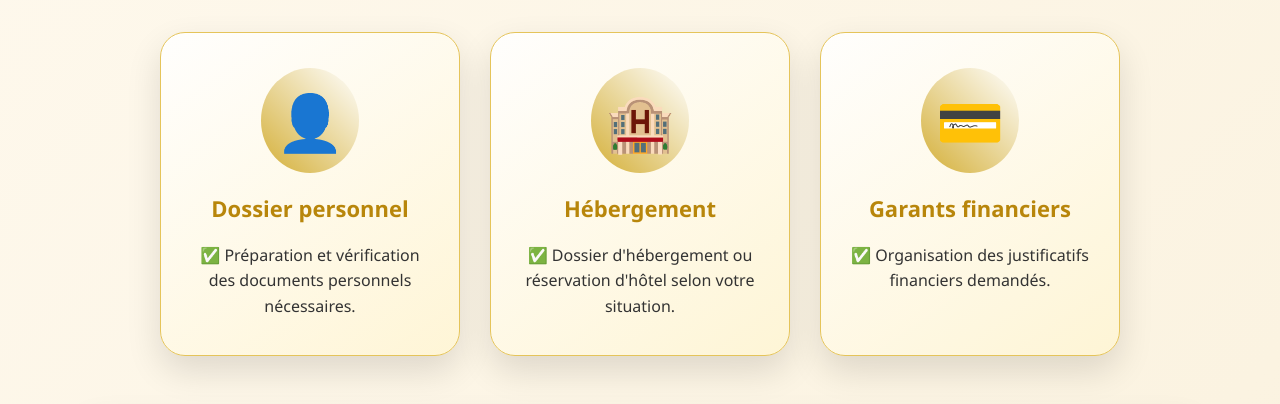
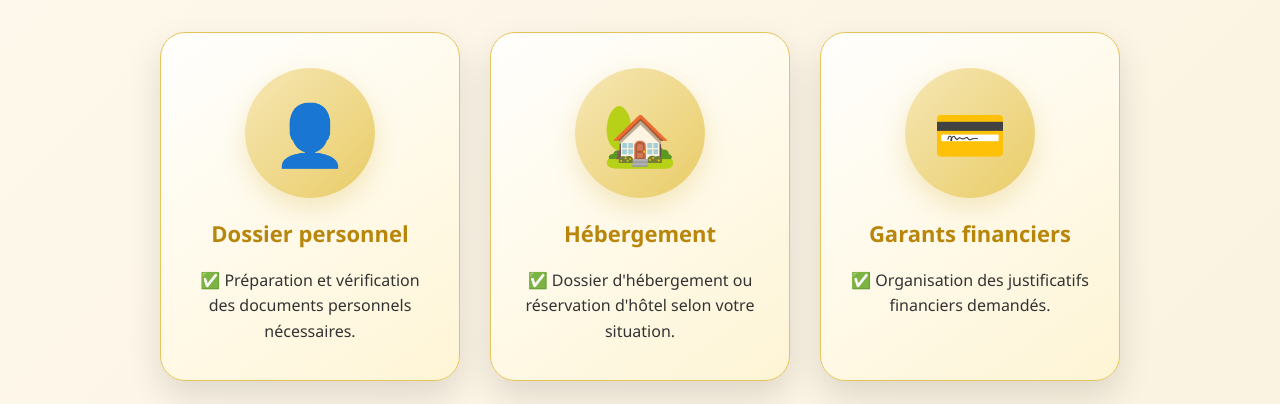
Before and after one commit to aydllysa/yassad-travelwebsite, a plain HTML site: page procedurevisa.html in a window 1280 px wide. Shown: the part 682-1086 px from the top of the page. Drawn offline with Linux system fonts and the light colour scheme.

Commit message:
interfacevisa

```diff
--- a/procedurevisa.html
+++ b/procedurevisa.html
@@ -287,28 +287,22 @@ box-shadow:
 
 
 .icon{
+    width:130px;
+    height:130px;
 
+    margin:0 auto;
 
-font-size:55px;
+    display:flex;
+    justify-content:center;
+    align-items:center;
 
+    font-size:60px;
 
-background:
+    border-radius:50%;
 
-linear-gradient(
-45deg,
-#d4af37,
-#fff
-);
+    background:linear-gradient(135deg,#f6e7b5,#e9cc67);
 
-
-padding:15px;
-
-border-radius:50%;
-
-
-display:inline-block;
-
-
+    box-shadow:0 10px 25px rgba(212,175,55,.25);
 }
 
 
@@ -987,7 +981,7 @@ Votre réussite commence avec un accompagnement professionnel
 
 <div class="icon">
 
-🏨
+🏡
 
 </div>
 
```
Also changed, not shown: france.html (+1 -1 lines), index.html (+1 -1 lines).
